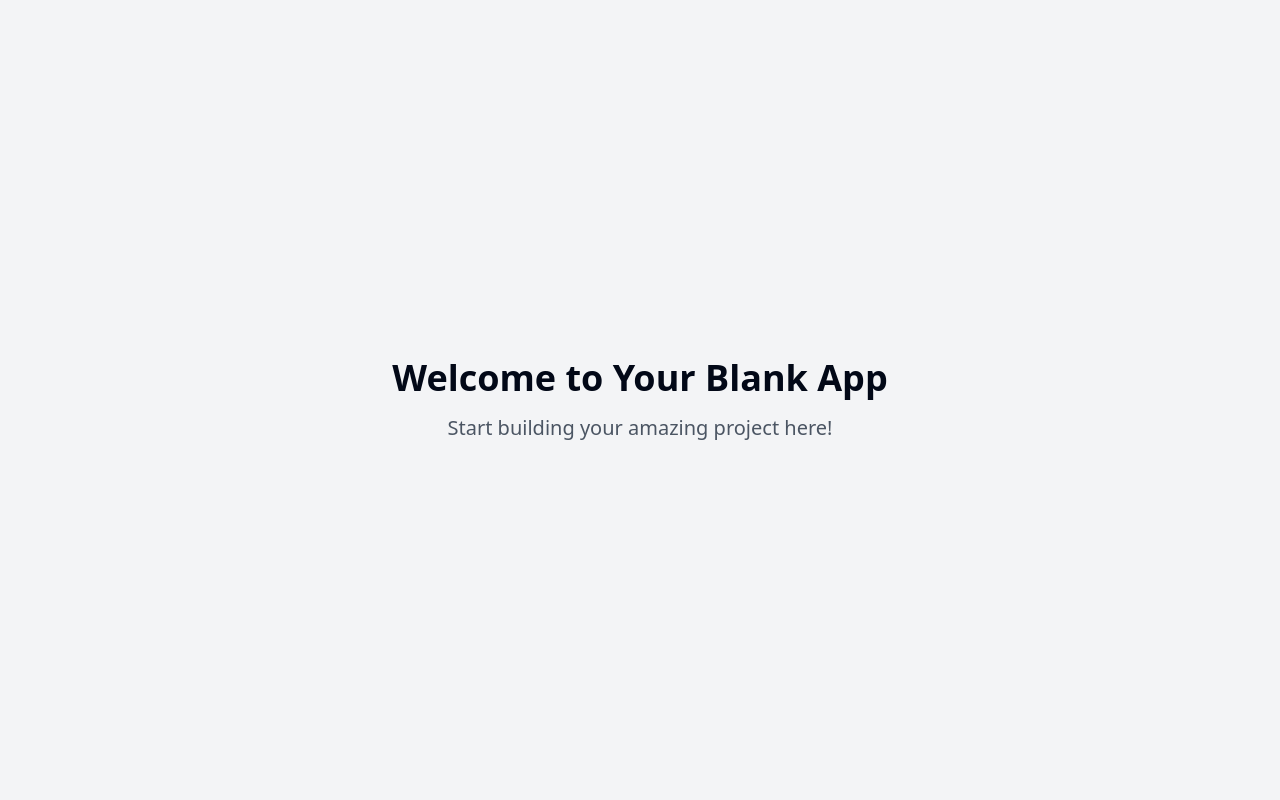
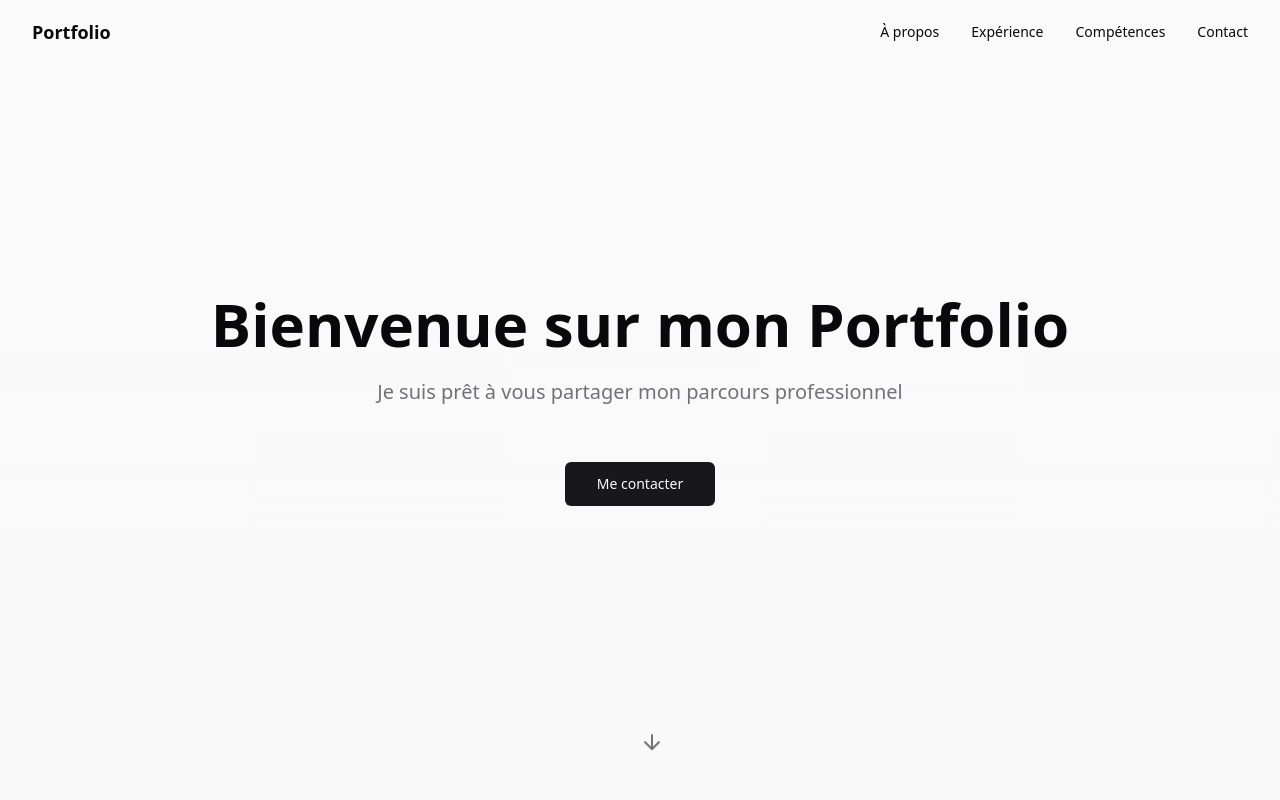
Before and after one commit to Babacarsar/portofolio, a React (Vite) app: page / in a window 1280 px wide. Shown: the top 800 px of the page. Built offline with nearby package versions, Linux system fonts and the light colour scheme.

Commit message:
Create attractive portfolio
Create an attractive portfolio to highlight the CV.

```diff
--- a/package.json
+++ b/package.json
@@ -45,6 +45,7 @@
     "cmdk": "^1.0.0",
     "date-fns": "^3.6.0",
     "embla-carousel-react": "^8.3.0",
+    "framer-motion": "^12.4.7",
     "input-otp": "^1.2.4",
     "lucide-react": "^0.462.0",
     "next-themes": "^0.3.0",
--- /dev/null
+++ b/src/components/layout/Navigation.tsx
@@ -0,0 +1,47 @@
+
+import React, { useState, useEffect } from 'react';
+import { cn } from "@/lib/utils";
+
+const Navigation = () => {
+  const [isScrolled, setIsScrolled] = useState(false);
+
+  useEffect(() => {
+    const handleScroll = () => {
+      setIsScrolled(window.scrollY > 50);
+    };
+
+    window.addEventListener('scroll', handleScroll);
+    return () => window.removeEventListener('scroll', handleScroll);
+  }, []);
+
+  return (
+    <nav className={cn(
+      "fixed top-0 left-0 right-0 z-50 transition-all duration-300",
+      isScrolled ? "bg-background/80 backdrop-blur-md shadow-sm" : "bg-transparent"
+    )}>
+      <div className="max-w-7xl mx-auto px-4 sm:px-6 lg:px-8">
+        <div className="flex justify-between items-center h-16">
+          <a href="#home" className="text-lg font-semibold">
+            Portfolio
+          </a>
+          <div className="hidden sm:flex space-x-8">
+            <a href="#about" className="text-sm hover:text-primary transition-colors">
+              À propos
+            </a>
+            <a href="#experience" className="text-sm hover:text-primary transition-colors">
+              Expérience
+            </a>
+            <a href="#skills" className="text-sm hover:text-primary transition-colors">
+              Compétences
+            </a>
+            <a href="#contact" className="text-sm hover:text-primary transition-colors">
+              Contact
+            </a>
+          </div>
+        </div>
+      </div>
+    </nav>
+  );
+};
+
+export default Navigation;
--- /dev/null
+++ b/src/components/sections/About.tsx
@@ -0,0 +1,19 @@
+
+import React from 'react';
+
+const About = () => {
+  return (
+    <section id="about" className="py-24 bg-section">
+      <div className="section-container">
+        <div className="animate-on-scroll">
+          <h2 className="section-title">À Propos</h2>
+          <p className="section-subtitle">
+            En attente de vos informations pour personnaliser cette section...
+          </p>
+        </div>
+      </div>
+    </section>
+  );
+};
+
+export default About;
--- /dev/null
+++ b/src/components/sections/Contact.tsx
@@ -0,0 +1,19 @@
+
+import React from 'react';
+
+const Contact = () => {
+  return (
+    <section id="contact" className="py-24 bg-background">
+      <div className="section-container">
+        <div className="animate-on-scroll">
+          <h2 className="section-title">Contact</h2>
+          <p className="section-subtitle">
+            En attente de vos informations pour personnaliser cette section...
+          </p>
+        </div>
+      </div>
+    </section>
+  );
+};
+
+export default Contact;
--- /dev/null
+++ b/src/components/sections/Experience.tsx
@@ -0,0 +1,19 @@
+
+import React from 'react';
+
+const Experience = () => {
+  return (
+    <section id="experience" className="py-24 bg-background">
+      <div className="section-container">
+        <div className="animate-on-scroll">
+          <h2 className="section-title">Expérience Professionnelle</h2>
+          <p className="section-subtitle">
+            En attente de vos informations pour personnaliser cette section...
+          </p>
+        </div>
+      </div>
+    </section>
+  );
+};
+
+export default Experience;
--- /dev/null
+++ b/src/components/sections/Hero.tsx
@@ -0,0 +1,52 @@
+
+import React from 'react';
+import { motion } from 'framer-motion';
+
+const Hero = () => {
+  return (
+    <section id="home" className="min-h-screen flex items-center justify-center relative bg-gradient-to-b from-background to-secondary/20">
+      <div className="section-container text-center">
+        <motion.div
+          initial={{ opacity: 0, y: 20 }}
+          animate={{ opacity: 1, y: 0 }}
+          transition={{ duration: 0.8 }}
+          className="space-y-6"
+        >
+          <h1 className="text-4xl md:text-6xl font-bold">
+            Bienvenue sur mon Portfolio
+          </h1>
+          <p className="text-xl text-muted-foreground max-w-2xl mx-auto">
+            Je suis prêt à vous partager mon parcours professionnel
+          </p>
+          <div className="pt-8">
+            <a
+              href="#contact"
+              className="inline-flex items-center justify-center rounded-md bg-primary px-8 py-3 text-sm font-medium text-primary-foreground transition-colors hover:bg-primary/90"
+            >
+              Me contacter
+            </a>
+          </div>
+        </motion.div>
+      </div>
+      <div className="absolute bottom-10 left-1/2 transform -translate-x-1/2 animate-bounce">
+        <a href="#about" className="text-muted-foreground">
+          <svg
+            xmlns="http://www.w3.org/2000/svg"
+            width="24"
+            height="24"
+            viewBox="0 0 24 24"
+            fill="none"
+            stroke="currentColor"
+            strokeWidth="2"
+            strokeLinecap="round"
+            strokeLinejoin="round"
+          >
+            <path d="M12 5v14M19 12l-7 7-7-7" />
+          </svg>
+        </a>
+      </div>
+    </section>
+  );
+};
+
+export default Hero;
--- /dev/null
+++ b/src/components/sections/Skills.tsx
@@ -0,0 +1,19 @@
+
+import React from 'react';
+
+const Skills = () => {
+  return (
+    <section id="skills" className="py-24 bg-section">
+      <div className="section-container">
+        <div className="animate-on-scroll">
+          <h2 className="section-title">Compétences</h2>
+          <p className="section-subtitle">
+            En attente de vos informations pour personnaliser cette section...
+          </p>
+        </div>
+      </div>
+    </section>
+  );
+};
+
+export default Skills;
--- a/src/index.css
+++ b/src/index.css
@@ -1,92 +1,32 @@
+
 @tailwind base;
 @tailwind components;
 @tailwind utilities;
 
 @layer base {
   :root {
-    --background: 0 0% 100%;
-    --foreground: 222.2 84% 4.9%;
-
+    --background: 0 0% 98%;
+    --foreground: 240 10% 3.9%;
     --card: 0 0% 100%;
-    --card-foreground: 222.2 84% 4.9%;
-
+    --card-foreground: 240 10% 3.9%;
     --popover: 0 0% 100%;
-    --popover-foreground: 222.2 84% 4.9%;
-
-    --primary: 222.2 47.4% 11.2%;
-    --primary-foreground: 210 40% 98%;
-
-    --secondary: 210 40% 96.1%;
-    --secondary-foreground: 222.2 47.4% 11.2%;
-
-    --muted: 210 40% 96.1%;
-    --muted-foreground: 215.4 16.3% 46.9%;
-
-    --accent: 210 40% 96.1%;
-    --accent-foreground: 222.2 47.4% 11.2%;
-
+    --popover-foreground: 240 10% 3.9%;
+    --primary: 240 5.9% 10%;
+    --primary-foreground: 0 0% 98%;
+    --secondary: 240 4.8% 95.9%;
+    --secondary-foreground: 240 5.9% 10%;
+    --muted: 240 4.8% 95.9%;
+    --muted-foreground: 240 3.8% 46.1%;
+    --accent: 240 4.8% 95.9%;
+    --accent-foreground: 240 5.9% 10%;
     --destructive: 0 84.2% 60.2%;
-    --destructive-foreground: 210 40% 98%;
-
-    --border: 214.3 31.8% 91.4%;
-    --input: 214.3 31.8% 91.4%;
-    --ring: 222.2 84% 4.9%;
-
-    --radius: 0.5rem;
-
-    --sidebar-background: 0 0% 98%;
-
-    --sidebar-foreground: 240 5.3% 26.1%;
-
-    --sidebar-primary: 240 5.9% 10%;
-
-    --sidebar-primary-foreground: 0 0% 98%;
-
-    --sidebar-accent: 240 4.8% 95.9%;
-
-    --sidebar-accent-foreground: 240 5.9% 10%;
-
-    --sidebar-border: 220 13% 91%;
-
-    --sidebar-ring: 217.2 91.2% 59.8%;
-  }
-
-  .dark {
-    --background: 222.2 84% 4.9%;
-    --foreground: 210 40% 98%;
-
-    --card: 222.2 84% 4.9%;
-    --card-foreground: 210 40% 98%;
-
-    --popover: 222.2 84% 4.9%;
-    --popover-foreground: 210 40% 98%;
-
-    --primary: 210 40% 98%;
-    --primary-foreground: 222.2 47.4% 11.2%;
-
-    --secondary: 217.2 32.6% 17.5%;
-    --secondary-foreground: 210 40% 98%;
-
-    --muted: 217.2 32.6% 17.5%;
-    --muted-foreground: 215 20.2% 65.1%;
-
-    --accent: 217.2 32.6% 17.5%;
-    --accent-foreground: 210 40% 98%;
-
-    --destructive: 0 62.8% 30.6%;
-    --destructive-foreground: 210 40% 98%;
-
-    --border: 217.2 32.6% 17.5%;
-    --input: 217.2 32.6% 17.5%;
-    --ring: 212.7 26.8% 83.9%;
-    --sidebar-background: 240 5.9% 10%;
-    --sidebar-foreground: 240 4.8% 95.9%;
-    --sidebar-primary: 224.3 76.3% 48%;
-    --sidebar-primary-foreground: 0 0% 100%;
-    --sidebar-accent: 240 3.7% 15.9%;
-    --sidebar-accent-foreground: 240 4.8% 95.9%;
-    --sidebar-border: 240 3.7% 15.9%;
-    --sidebar-ring: 217.2 91.2% 59.8%;
+    --destructive-foreground: 0 0% 98%;
+    --border: 240 5.9% 90%;
+    --input: 240 5.9% 90%;
+    --ring: 240 5.9% 10%;
+    --radius: 0.75rem;
+    --section: 0 0% 100%;
+    --section-foreground: 240 10% 3.9%;
   }
 }
 
@@ -94,8 +34,34 @@
   * {
     @apply border-border;
   }
+  body {
+    @apply bg-background text-foreground antialiased;
+  }
 
-  body {
-    @apply bg-background text-foreground;
+  .section-container {
+    @apply max-w-7xl mx-auto px-4 sm:px-6 lg:px-8 py-24;
+  }
+
+  .section-title {
+    @apply text-4xl font-bold mb-8 text-center;
+  }
+
+  .section-subtitle {
+    @apply text-lg text-muted-foreground mb-16 text-center max-w-2xl mx-auto;
   }
 }
+
+html {
+  scroll-behavior: smooth;
+}
+
+.animate-on-scroll {
+  opacity: 0;
+  transform: translateY(20px);
+  transition: all 0.6s ease-out;
+}
+
+.animate-on-scroll.visible {
+  opacity: 1;
+  transform: translateY(0);
+}
--- a/src/pages/Index.tsx
+++ b/src/pages/Index.tsx
@@ -1,12 +1,43 @@
-// Update this page (the content is just a fallback if you fail to update the page)
+
+import { useEffect } from 'react';
+import Navigation from '@/components/layout/Navigation';
+import Hero from '@/components/sections/Hero';
+import About from '@/components/sections/About';
+import Experience from '@/components/sections/Experience';
+import Skills from '@/components/sections/Skills';
+import Contact from '@/components/sections/Contact';
 
 const Index = () => {
+  useEffect(() => {
+    const observerCallback: IntersectionObserverCallback = (entries) => {
+      entries.forEach(entry => {
+        if (entry.isIntersecting) {
+          entry.target.classList.add('visible');
+        }
+      });
+    };
+
+    const observer = new IntersectionObserver(observerCallback, {
+      threshold: 0.1
+    });
+
+    document.querySelectorAll('.animate-on-scroll').forEach(element => {
+      observer.observe(element);
+    });
+
+    return () => observer.disconnect();
+  }, []);
+
   return (
-    <div className="min-h-screen flex items-center justify-center bg-gray-100">
-      <div className="text-center">
-        <h1 className="text-4xl font-bold mb-4">Welcome to Your Blank App</h1>
-        <p className="text-xl text-gray-600">Start building your amazing project here!</p>
-      </div>
+    <div className="min-h-screen">
+      <Navigation />
+      <main>
+        <Hero />
+        <About />
+        <Experience />
+        <Skills />
+        <Contact />
+      </main>
     </div>
   );
 };
--- a/tailwind.config.ts
+++ b/tailwind.config.ts
@@ -1,3 +1,4 @@
+
 import type { Config } from "tailwindcss";
 
 export default {
@@ -12,85 +13,78 @@ export default {
   theme: {
     container: {
       center: true,
-			padding: '2rem',
+      padding: "2rem",
       screens: {
-				'2xl': '1400px'
+        "2xl": "1400px"
       }
     },
     extend: {
       colors: {
-				border: 'hsl(var(--border))',
-				input: 'hsl(var(--input))',
-				ring: 'hsl(var(--ring))',
-				background: 'hsl(var(--background))',
-				foreground: 'hsl(var(--foreground))',
+        border: "hsl(var(--border))",
+        input: "hsl(var(--input))",
+        ring: "hsl(var(--ring))",
+        background: "hsl(var(--background))",
+        foreground: "hsl(var(--foreground))",
         primary: {
-					DEFAULT: 'hsl(var(--primary))',
-					foreground: 'hsl(var(--primary-foreground))'
+          DEFAULT: "hsl(var(--primary))",
+          foreground: "hsl(var(--primary-foreground))"
         },
         secondary: {
-					DEFAULT: 'hsl(var(--secondary))',
-					foreground: 'hsl(var(--secondary-foreground))'
+          DEFAULT: "hsl(var(--secondary))",
+          foreground: "hsl(var(--secondary-foreground))"
         },
         destructive: {
-					DEFAULT: 'hsl(var(--destructive))',
-					foreground: 'hsl(var(--destructive-foreground))'
+          DEFAULT: "hsl(var(--destructive))",
+          foreground: "hsl(var(--destructive-foreground))"
         },
         muted: {
-					DEFAULT: 'hsl(var(--muted))',
-					foreground: 'hsl(var(--muted-foreground))'
+          DEFAULT: "hsl(var(--muted))",
+          foreground: "hsl(var(--muted-foreground))"
         },
         accent: {
-					DEFAULT: 'hsl(var(--accent))',
-					foreground: 'hsl(var(--accent-foreground))'
+          DEFAULT: "hsl(var(--accent))",
+          foreground: "hsl(var(--accent-foreground))"
         },
         popover: {
-					DEFAULT: 'hsl(var(--popover))',
-					foreground: 'hsl(var(--popover-foreground))'
+          DEFAULT: "hsl(var(--popover))",
+          foreground: "hsl(var(--popover-foreground))"
         },
         card: {
-					DEFAULT: 'hsl(var(--card))',
-					foreground: 'hsl(var(--card-foreground))'
+          DEFAULT: "hsl(var(--card))",
+          foreground: "hsl(var(--card-foreground))"
         },
-				sidebar: {
-					DEFAULT: 'hsl(var(--sidebar-background))',
-					foreground: 'hsl(var(--sidebar-foreground))',
-					primary: 'hsl(var(--sidebar-primary))',
-					'primary-foreground': 'hsl(var(--sidebar-primary-foreground))',
-					accent: 'hsl(var(--sidebar-accent))',
-					'accent-foreground': 'hsl(var(--sidebar-accent-foreground))',
-					border: 'hsl(var(--sidebar-border))',
-					ring: 'hsl(var(--sidebar-ring))'
+        section: {
+          DEFAULT: "hsl(var(--section))",
+          foreground: "hsl(var(--section-foreground))"
         }
       },
-			borderRadius: {
-				lg: 'var(--radius)',
-				md: 'calc(var(--radius) - 2px)',
-				sm: 'calc(var(--radius) - 4px)'
+      keyframes: {
+        "fade-up": {
+          "0%": {
+            opacity: "0",
+            transform: "translateY(20px)"
           },
-			keyframes: {
-				'accordion-down': {
-					from: {
-						height: '0'
-					},
-					to: {
-						height: 'var(--radix-accordion-content-height)'
+          "100%": {
+            opacity: "1",
+            transform: "translateY(0)"
           }
         },
-				'accordion-up': {
-					from: {
-						height: 'var(--radix-accordion-content-height)'
+        "fade-down": {
+          "0%": {
+            opacity: "0",
+            transform: "translateY(-20px)"
           },
-					to: {
-						height: '0'
+          "100%": {
+            opacity: "1",
+            transform: "translateY(0)"
           }
         }
       },
       animation: {
-				'accordion-down': 'accordion-down 0.2s ease-out',
-				'accordion-up': 'accordion-up 0.2s ease-out'
+        "fade-up": "fade-up 0.5s ease-out forwards",
+        "fade-down": "fade-down 0.5s ease-out forwards"
       }
     }
   },
-	plugins: [require("tailwindcss-animate")],
+  plugins: [require("tailwindcss-animate")]
 } satisfies Config;
```
Also changed, not shown: 1 other file (tests, documents, lock files or other folders). Lines whose indentation alone changed are shown as unchanged.
